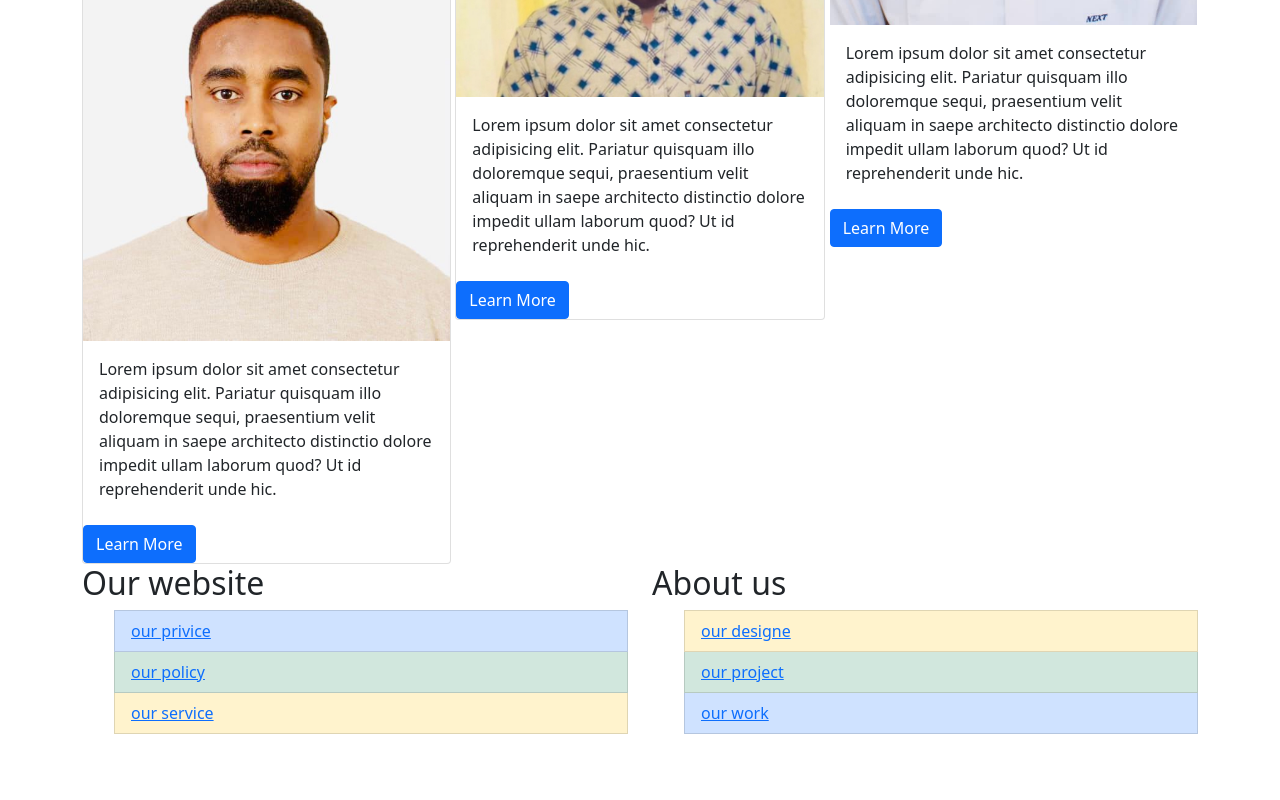
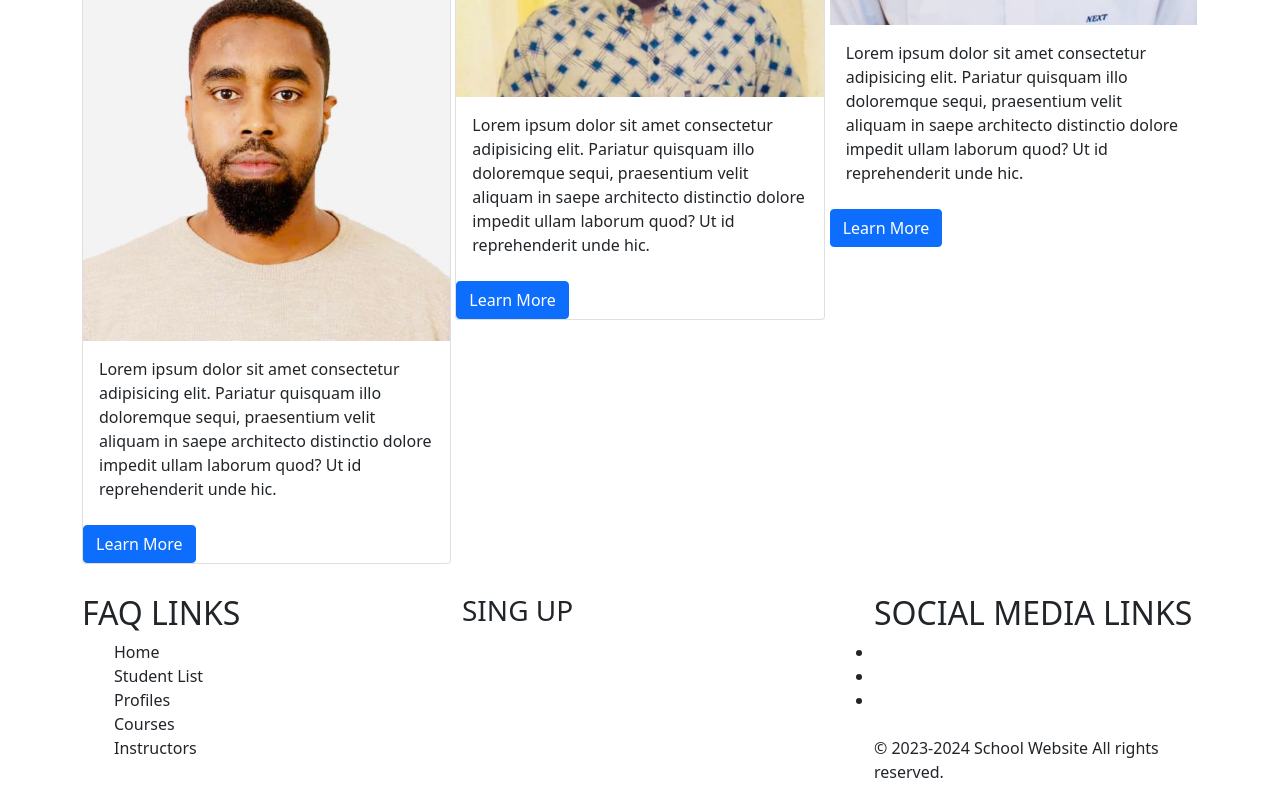
Before and after one commit to Abdirahim-sys/first-collaboration-sys-, a plain HTML site: page index.html in a window 1280 px wide. Shown: the part 1116-1916 px from the top of the page. Before the commit the page ends 1866 px from the top, so only its background shows below. Drawn offline with nearby package versions, Linux system fonts and the light colour scheme.

Commit message:
changes index.html footer

```diff
--- a/index.html
+++ b/index.html
@@ -99,32 +99,37 @@ i
 
  <!-- start footer-->
 
- <footer class="">
+ <footer class="" style="margin-top: 30px;">
   <div class="container">
-  <div class="row">
-    <div class="col">
-      <div class="ourwebsite">
-        <h2>Our website</h2>
-        <ul class="list-goup">
-          <li class="list-group-item list-group-item-primary list-group-item-action"><a href="">our privice</a></li>
-          <li class="list-group-item list-group-item-success list-group-item-action"><a href="">our policy</a></li>
-          <li class="list-group-item list-group-item-warning list-group-item-action"><a href="">our service</a></li>
-        </ul>
+    <div class="row">
+      <div class="col-4">
+        <h2>FAQ LINKS</h2>
+        <Ul style="list-style: none;">
+          <li>Home</li>
+          <li> Student List</li>
+          <li> Profiles</li>
+          <li> Courses</li>
+          <li> Instructors</li>
+        </Ul>
 
       </div>
 
-    </div>
-    <div class="col">
-      <div class="Aboutus">
-        <h2>About us</h2>
-        <ul>
-          <li class="list-group-item list-group-item-warning list-group-item-action"><a href="">our designe</a></li>
-          <li class="list-group-item list-group-item-success list-group-item-action"><a href="">our project</a></li>
-          <li class="list-group-item list-group-item-primary list-group-item-action"><a href="">our work</a></li>
-        </ul>
 
-      </div>
 
+      <div class="col-4" >
+        <H3>SING UP </H3>
+       </div>
+
+
+    <div class="bottom-footer col-4">
+      <ul>
+        <h2>SOCIAL MEDIA LINKS</h2>
+        <li><a href="#"><ion-icon id="face" name="logo-facebook" ></ion-icon></a></li>
+        <!-- <li><a href="#"><ion-icon id="tk"  name="logo-tiktok"></ion-icon></a></li> -->
+        <li><a href="#"><ion-icon id="whapp" style="color: green;"  name="logo-whatsapp"></ion-icon></a></li>
+        <li><a href="#"><ion-icon id="ytube" style="color: red;"  name="logo-youtube"></ion-icon></a></li><br>
+        <p>&copy; 2023-2024 School Website All rights reserved.</p>
+      </ul>
     </div>
 
   </div>
```
